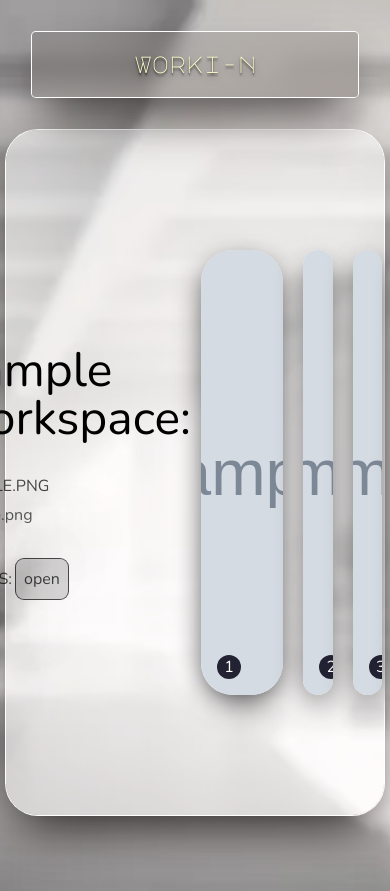
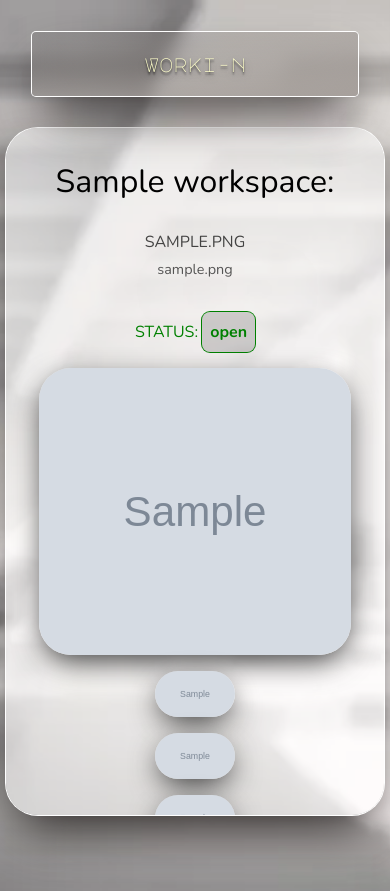
Before and after one commit to Belhassen-Zoghlami/Workspace_renting-project, a PHP site: page /browse.php in a window 390 px wide. Run offline with PHP 8.4, Linux system fonts and the light colour scheme; tables that the repository leaves empty or names only in its code hold one stand-in row (values such as "Sample post"); grey boxes marked "Sample" are stand-in pictures; style sheets or scripts are compiled from the project's sources.

Commit message:
responsive browse + status (todo: if reserved show next open)

```diff
--- a/src/Account.php
+++ b/src/Account.php
@@ -0,0 +1,5 @@
+<?php
+
+    define('__ROOT__', dirname(dirname(__FILE__)));
+require_once(__ROOT__.'/src/navbar.php');
+?>
--- a/src/browse.php
+++ b/src/browse.php
@@ -23,7 +23,7 @@ include('./connect.php');
             <h4><?php echo $row['wrkspace_img_title'];?></h4>
             <p><?php echo $row['wrkspace_img_desc'];?></p>
 <!-- ****************************************************************************** -->
-            <h4> status: <button type="button"><?php echo $row['wrkspace_status']?></button></h4>
+            <h4 class="text-shadow-lg/40" style="color:<?php echo $color=$row['wrkspace_status']=='open'?'green':'oklch(66.6% 0.179 58.318)';?>;"> status: <button type="button"><b><?php echo $row['wrkspace_status'];?></b></button></h4>
 <!-- ****************************************************************************** -->
         </div>
         <div class="container">
@@ -31,28 +31,24 @@ include('./connect.php');
         <input type="radio" name="slide<?php echo $count;?>" id="c<?php echo $count;?>1" checked>
                 <label for="c<?php echo $count;?>1" class="card" style="background-image:url(../images/<?php echo $row['wrkspace_img_path1'];?>)">
                     <div class="row">
-                    <div class="icon">1</div>
 
                     </div>
                 </label>
         <input type="radio" name="slide<?php echo $count;?>" id="c<?php echo $count;?>2" >
                 <label for="c<?php echo $count;?>2" class="card" style="background-image:url(../images/<?php echo $row['wrkspace_img_path2'];?>)">
                     <div class="row">
-                    <div class="icon">2</div>
 
                     </div>
                 </label>
         <input type="radio" name="slide<?php echo $count;?>" id="c<?php echo $count;?>3" >
                 <label for="c<?php echo $count;?>3" class="card" style="background-image:url(../images/<?php echo $row['wrkspace_img_path3'];?>)">
                     <div class="row">
-                    <div class="icon">3</div>
 
                     </div>
                 </label>
         <input type="radio" name="slide<?php echo $count;?>" id="c<?php echo $count;?>4" >
                 <label for="c<?php echo $count;?>4" class="card" style="background-image:url(../images/<?php echo $row['wrkspace_img_path4'];?>)">
                     <div class="row">
-                    <div class="icon">4</div>
 
                     </div>
                 </label>
--- a/style/output.css
+++ b/style/output.css
@@ -8,6 +8,7 @@
     --font-mono: ui-monospace, SFMono-Regular, Menlo, Monaco, Consolas, "Liberation Mono",
       "Courier New", monospace;
     --color-red-500: oklch(63.7% 0.237 25.331);
+    --color-amber-800: oklch(47.3% 0.137 46.201);
     --color-green-600: oklch(62.7% 0.194 149.214);
     --color-indigo-600: oklch(51.1% 0.262 276.966);
     --color-gray-300: oklch(87.2% 0.01 258.338);
@@ -30,8 +31,6 @@
     --radius-md: 0.375rem;
     --radius-4xl: 2rem;
     --blur-sm: 8px;
-    --default-transition-duration: 150ms;
-    --default-transition-timing-function: cubic-bezier(0.4, 0, 0.2, 1);
     --default-font-family: var(--font-sans);
     --default-mono-font-family: var(--font-mono);
   }
@@ -282,15 +281,6 @@
       background-color: color-mix(in oklab, var(--color-black) 55%, transparent);
     }
   }
-  .bg-gray-400 {
-    background-color: var(--color-gray-400);
-  }
-  .bg-gray-400\/65 {
-    background-color: color-mix(in srgb, oklch(70.7% 0.022 261.325) 65%, transparent);
-    @supports (color: color-mix(in lab, red, red)) {
-      background-color: color-mix(in oklab, var(--color-gray-400) 65%, transparent);
-    }
-  }
   .bg-gray-500 {
     background-color: var(--color-gray-500);
   }
@@ -298,24 +288,6 @@
     background-color: color-mix(in srgb, oklch(55.1% 0.027 264.364) 30%, transparent);
     @supports (color: color-mix(in lab, red, red)) {
       background-color: color-mix(in oklab, var(--color-gray-500) 30%, transparent);
-    }
-  }
-  .bg-gray-600 {
-    background-color: var(--color-gray-600);
-  }
-  .bg-gray-600\/65 {
-    background-color: color-mix(in srgb, oklch(44.6% 0.03 256.802) 65%, transparent);
-    @supports (color: color-mix(in lab, red, red)) {
-      background-color: color-mix(in oklab, var(--color-gray-600) 65%, transparent);
-    }
-  }
-  .bg-gray-800 {
-    background-color: var(--color-gray-800);
-  }
-  .bg-gray-800\/65 {
-    background-color: color-mix(in srgb, oklch(27.8% 0.033 256.848) 65%, transparent);
-    @supports (color: color-mix(in lab, red, red)) {
-      background-color: color-mix(in oklab, var(--color-gray-800) 65%, transparent);
     }
   }
   .bg-white {
@@ -355,11 +327,17 @@
     font-size: var(--text-5xl);
     line-height: var(--tw-leading, var(--text-5xl--line-height));
   }
+  .text-amber-800 {
+    color: var(--color-amber-800);
+  }
   .text-black {
     color: var(--color-black);
   }
   .text-gray-900 {
     color: var(--color-gray-900);
+  }
+  .text-green-600 {
+    color: var(--color-green-600);
   }
   .lowercase {
     text-transform: lowercase;
--- a/style/styles.css
+++ b/style/styles.css
@@ -278,10 +278,98 @@ div>.body
         display: none;
         } */
     }
+
+    @media (max-width: 1024px) {
+        .wrapper {
+            padding: 1rem !important;
+            overflow-y: auto; /* allow scrolling if needed */
+            max-height: 100vh; /* limit to viewport height */
+          flex-direction: column;
+          align-items: center;
+          padding-top: 5rem !important;
+        }
+
+        .container {
+          flex-direction: column;
+          align-items: center;
+          height: auto;
+          width: 100%;
+          gap: 1rem;
+        }
+
+        .card {
+          width: 100%;
+          height: 80px;
+          transition: all 0.4s ease-in-out;
+          border-radius: 2rem;
+          /* background-position: 25% !important; */
+        }
+
+        /* Reset all cards to base height */
+        .wrapper input + label.card {
+          height: 80px;
+        }
+
+        /* Expand only the checked card vertically */
+        .wrapper input:checked + label.card {
+          height: 500px;
+        }
+
+        .browse-text {
+          text-align: center;
+          margin-bottom: 1rem;
+        }
+      }
+
+
+      @media (max-width: 600px) {
+        .card {
+          width: 100%;
+          border-radius: 1rem;
+        }
+
+        .browse-text h1 {
+          font-size: 1.8rem;
+        }
+
+        .browse-text h4, .browse-text p {
+          font-size: 1rem;
+        }
+      }
+
+  @media (max-width: 768px) {
+    .card {
+      width: 80%;
+    }
+  }
+
+  @media (max-width: 480px) {
+    .card {
+      width: 100%;
+      border-radius: 1rem;
+    }
+
+    .browse-text h1 {
+      font-size: 2rem;
+    }
+
+    .browse-text h4 {
+      font-size: 1rem;
+    }
+
+    .browse-text p {
+      font-size: 0.9rem;
+    }
+
+    .wrapper {
+      padding: 1rem;
+    }
+  }
+
 @media  screen and (max-width:600px){
     nav .logo
     {
-        font-size: 6vw;
+        font-size: 5vw;
     }
     .ct
     {
@@ -330,7 +418,6 @@ div>.body
   {
       padding: 4rem;
       display: flex;
-
       width: 100%;
       height: 100%;
       align-items: center;
@@ -363,6 +450,7 @@ div>.body
       color: white;
       display: flex;
       flex-wrap: nowrap;
+      color: oklch(47.3% 0.137 46.201) ;
   }
   .card > .row > .icon
   {
```
Also changed, not shown: style/input.css (+1 -8 lines). Lines whose indentation alone changed are shown as unchanged.
